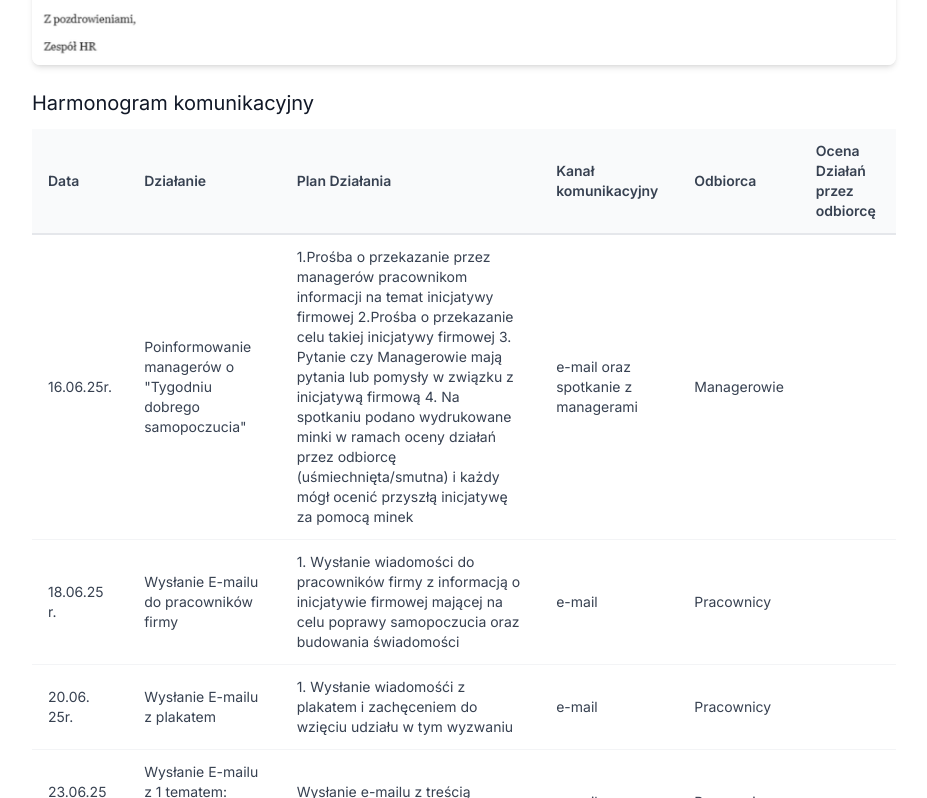
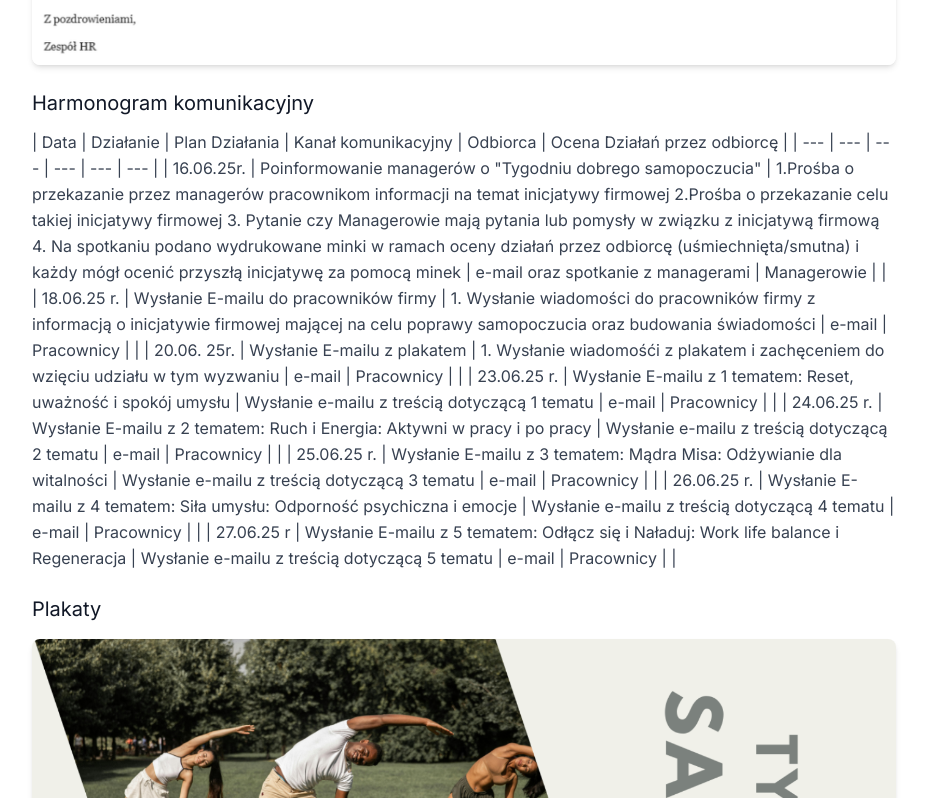
Before and after one commit to KasCiupKow/portfolio, a React (Vite) app: page /projekt/1 in a window 1280 px wide. Shown: the part 1562-2360 px from the top of the page, without its empty margins (176-1103 px from the left). Built offline with nearby package versions, Linux system fonts and the light colour scheme.

Commit message:
Konfiguracja github pages

```diff
--- a/package.json
+++ b/package.json
@@ -16,7 +16,7 @@
     "react-icons": "^4.10.1",
     "react-markdown": "^10.1.0",
     "react-router-dom": "^7.6.3",
-    "remark-gfm": "^4.0.1"
+    "remark-gfm": "^3.0.1"
   },
   "devDependencies": {
     "@types/react": "^18.2.15",
--- a/src/components/ProjectPage.jsx
+++ b/src/components/ProjectPage.jsx
@@ -1,7 +1,6 @@
 import React, { useState, useEffect } from 'react';
 import { useParams, useNavigate } from 'react-router-dom';
 import ReactMarkdown from 'react-markdown';
-import remarkGfm from 'remark-gfm';
 
 // Komponent do obsługi obrazów w Markdown
 const Image = ({ src, alt, ...props }) => {
@@ -88,10 +87,7 @@ const ProjectPage = () => {
         </button>
 
         <div className="prose prose-gray max-w-none">
-          <ReactMarkdown
-            remarkPlugins={[remarkGfm]}
-            components={{ img: Image }}
-          >
+          <ReactMarkdown components={{ img: Image }}>
             {markdownContent}
           </ReactMarkdown>
         </div>
--- a/vite.config.js
+++ b/vite.config.js
@@ -3,7 +3,6 @@ import react from '@vitejs/plugin-react'
 
 export default defineConfig({
   plugins: [react()],
-  base: '/portfolio/',
   server: {
     port: 3000,
     open: true
```
Also changed, not shown: 1 other file (tests, documents, lock files or other folders).
